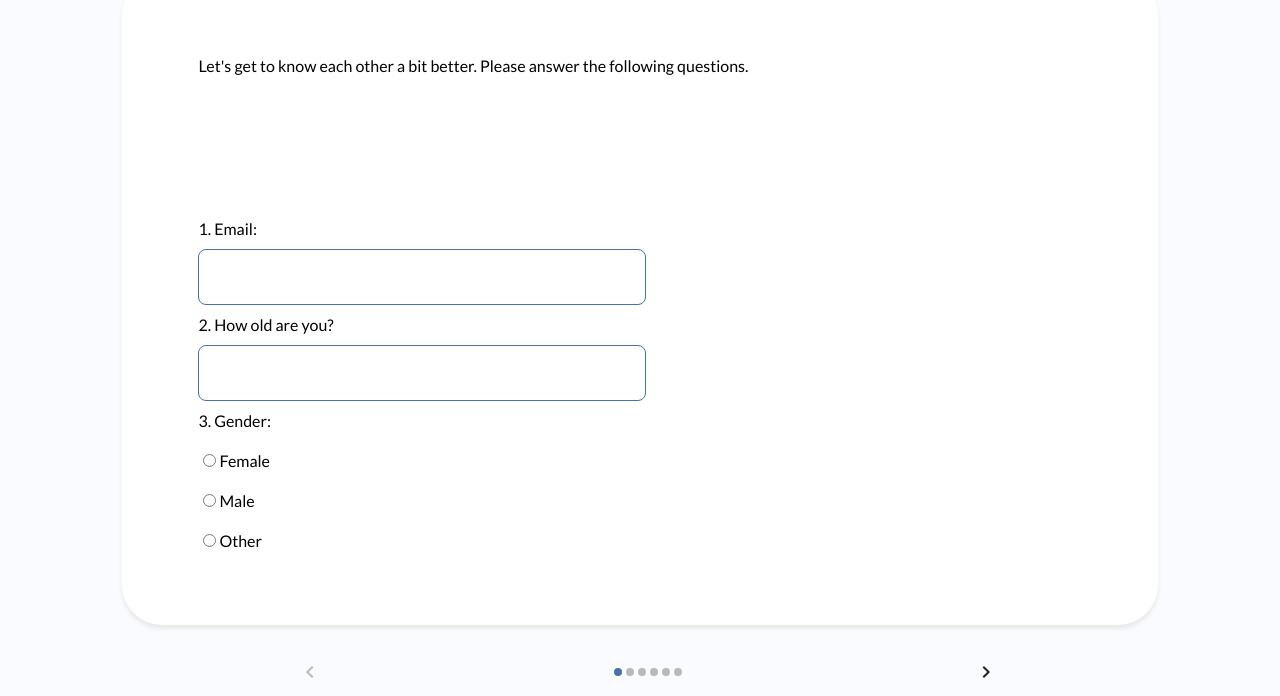
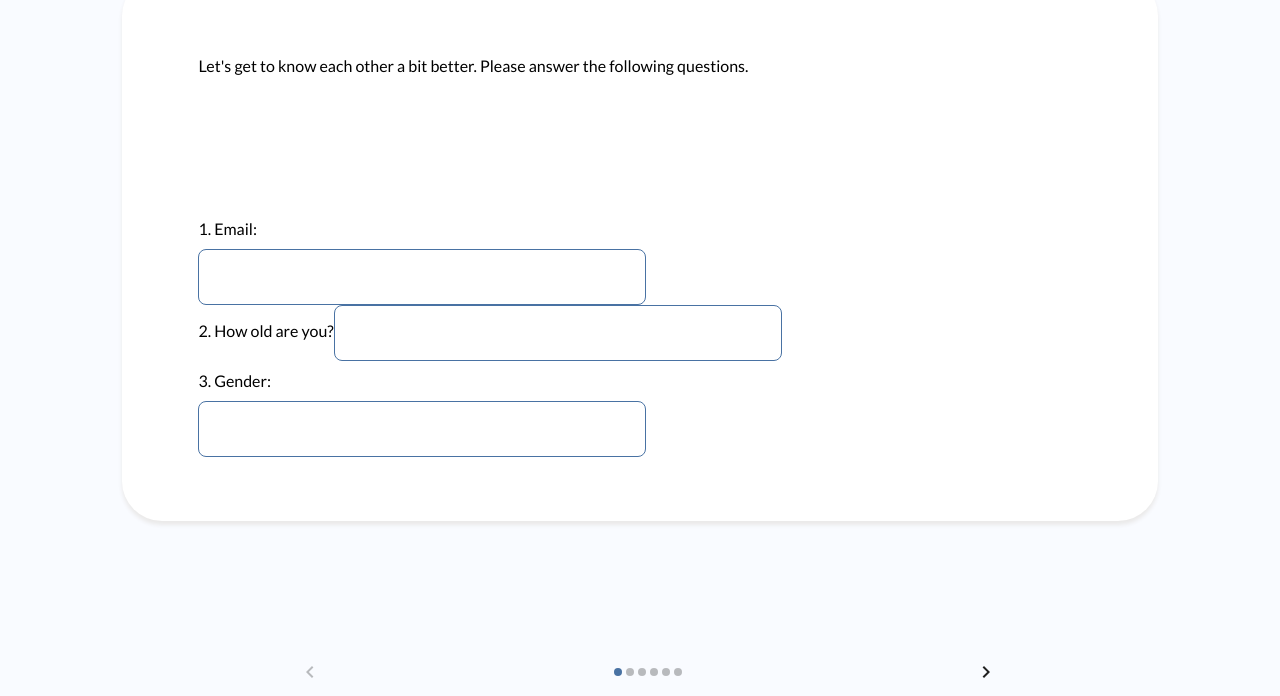
Before and after one commit to MVP-Marketplace/second-appinion, a React (Create React App) app in the folder client/: page /form in a window 1280 px wide. Shown: the part 104-800 px from the top of the page. Built offline with nearby package versions, Linux system fonts and the light colour scheme.

Commit message:
remove br tag added divs and radio btns

```diff
--- a/client/src/App.css
+++ b/client/src/App.css
@@ -97,11 +97,6 @@ body {
 .small-input-form {
   width: 50%;
   height: 1.6rem;
-}
-
-.gender-radio-buttons {
-  display: flex;
-  flex-direction: column;
 }
 
 .wide-input-form {
--- a/client/src/components/FormPersonalDetails.jsx
+++ b/client/src/components/FormPersonalDetails.jsx
@@ -12,7 +12,7 @@ const FormPersonalDetails = () => {
           <form className="first-page-form">
             <div>
               <label htmlFor="email">1. Email:</label>
-              <br />
+              <div>
                 <input
                   className="small-input-form"
                   id="email"
@@ -20,9 +20,9 @@ const FormPersonalDetails = () => {
                   name="email"
                 />
               </div>
+            </div>
             <div>
               <label htmlFor="age">2. How old are you?</label>
-              <br />
               <input
                 className="small-input-form"
                 id="age"
@@ -31,19 +31,13 @@ const FormPersonalDetails = () => {
               />
             </div>
             <label htmlFor="gender">3. Gender:</label>
-            <div className="gender-radio-buttons">
-              <label>
-                <input type="radio" value="Female" name="gender" />
-                Female
-              </label>
-              <label>
-                <input type="radio" value="Male" name="gender" />
-                Male
-              </label>
-              <label>
-                <input type="radio" value="Other" name="gender" />
-                Other
-              </label>
+            <div>
+              <input
+                className="small-input-form"
+                id="gender"
+                type="text"
+                name="gender"
+              />
             </div>
           </form>
         </div>
```
Also changed, not shown: 1 other file (tests, documents, lock files or other folders). Lines whose indentation alone changed are shown as unchanged.
